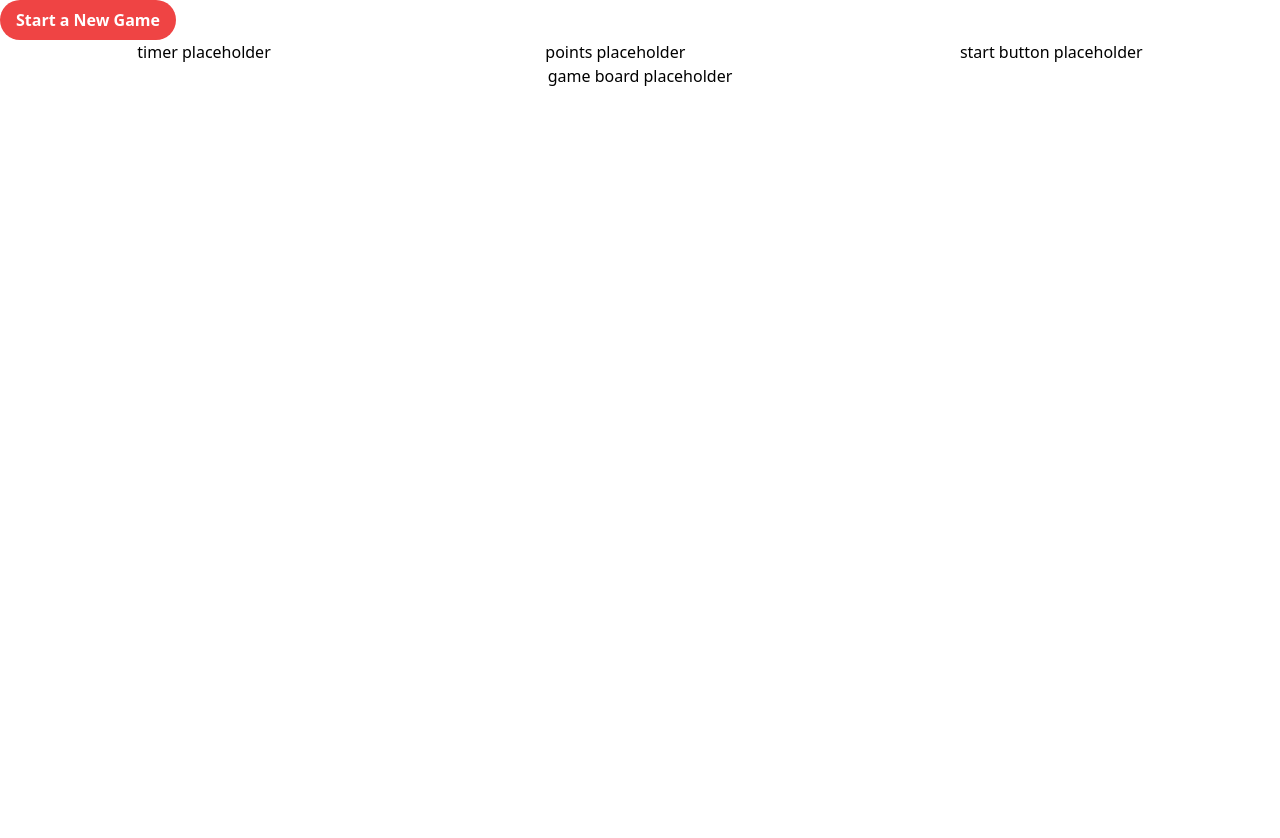
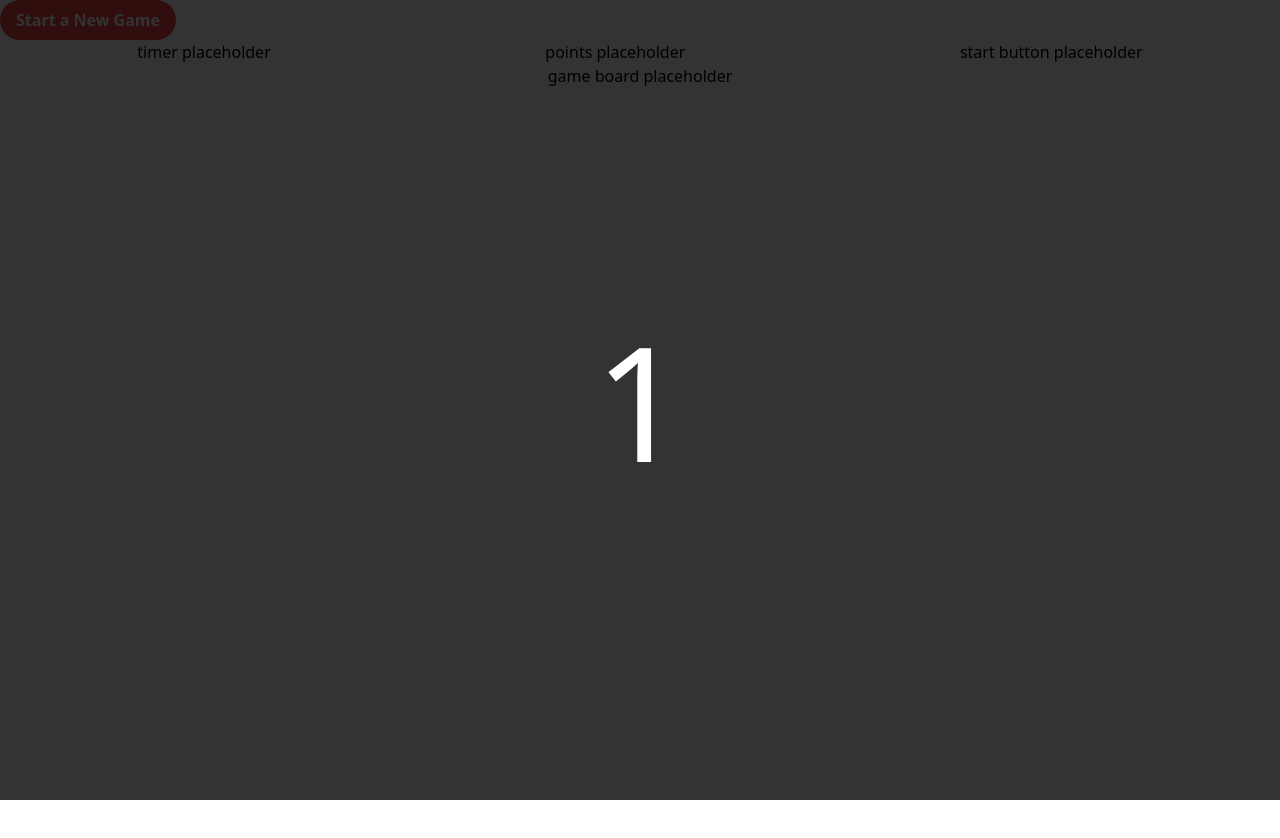
Before and after one commit to studiegrupp2/Whack-a-mole, a Next.js app: page /game in a window 1280 px wide. Both pictures are taken after a click on the button "Start a New Game". Built offline with nearby package versions, Linux system fonts and the light colour scheme.

Commit message:
added countdown component, added to game page

```diff
--- a/src/app/game/page.tsx
+++ b/src/app/game/page.tsx
@@ -1,16 +1,26 @@
 "use client";
 import StartButton from "@/components/Button";
+import CountdownModal from "@/components/Countdown";
 import React, { useState } from "react";
 
 const Game = () => {
   const [isGameOngoing, setIsGameOnGoing] = useState<boolean>(false);
+  const [showCountdown, setShowCountdown] = useState<boolean>(false);
+
 
   const handleNewGame = () => {
-    if (isGameOngoing) {
-      setIsGameOnGoing(true);
-      console.log("New Game Started");
+    if (!isGameOngoing) {
+      setShowCountdown(true); // Show the countdown modal before starting the game
     }
   };
+
+  const handleCountdownFinish = () => {
+    setShowCountdown(false);
+    setIsGameOnGoing(true);
+    console.log("New Game Started");
+  };
+
+
   return (
     <div>
       <StartButton
@@ -35,6 +45,8 @@ const Game = () => {
           <div>game board placeholder</div>
         </div>
       </div>
+            {/* Show countdown modal if countdown is in progress */}
+            {showCountdown && <CountdownModal onCountdownFinish={handleCountdownFinish} />}
     </div>
   );
 };
--- /dev/null
+++ b/src/components/Countdown.tsx
@@ -0,0 +1,36 @@
+import { useState, useEffect } from 'react';
+
+interface CountdownModalProps {
+  onCountdownFinish: () => void;
+}
+
+const CountdownModal: React.FC<CountdownModalProps> = ({ onCountdownFinish }) => {
+  const [count, setCount] = useState<number>(3);
+
+  useEffect(() => {
+    if (count === 0) {
+      onCountdownFinish();
+      return;
+    }
+
+    const timer = setTimeout(() => {
+      setCount((prevCount) => prevCount - 1);
+    }, 1000);
+
+    return () => clearTimeout(timer);
+  }, [count, onCountdownFinish]);
+
+  if (count === 0) {
+    return null; // Hide the modal once countdown is done
+  }
+
+  return (
+    <div className="fixed inset-0 bg-black bg-opacity-80 flex justify-center items-center z-50">
+      <div className="text-white text-center text-[10rem]">
+        <h1>{count}</h1>
+      </div>
+    </div>
+  );
+};
+
+export default CountdownModal;
```
